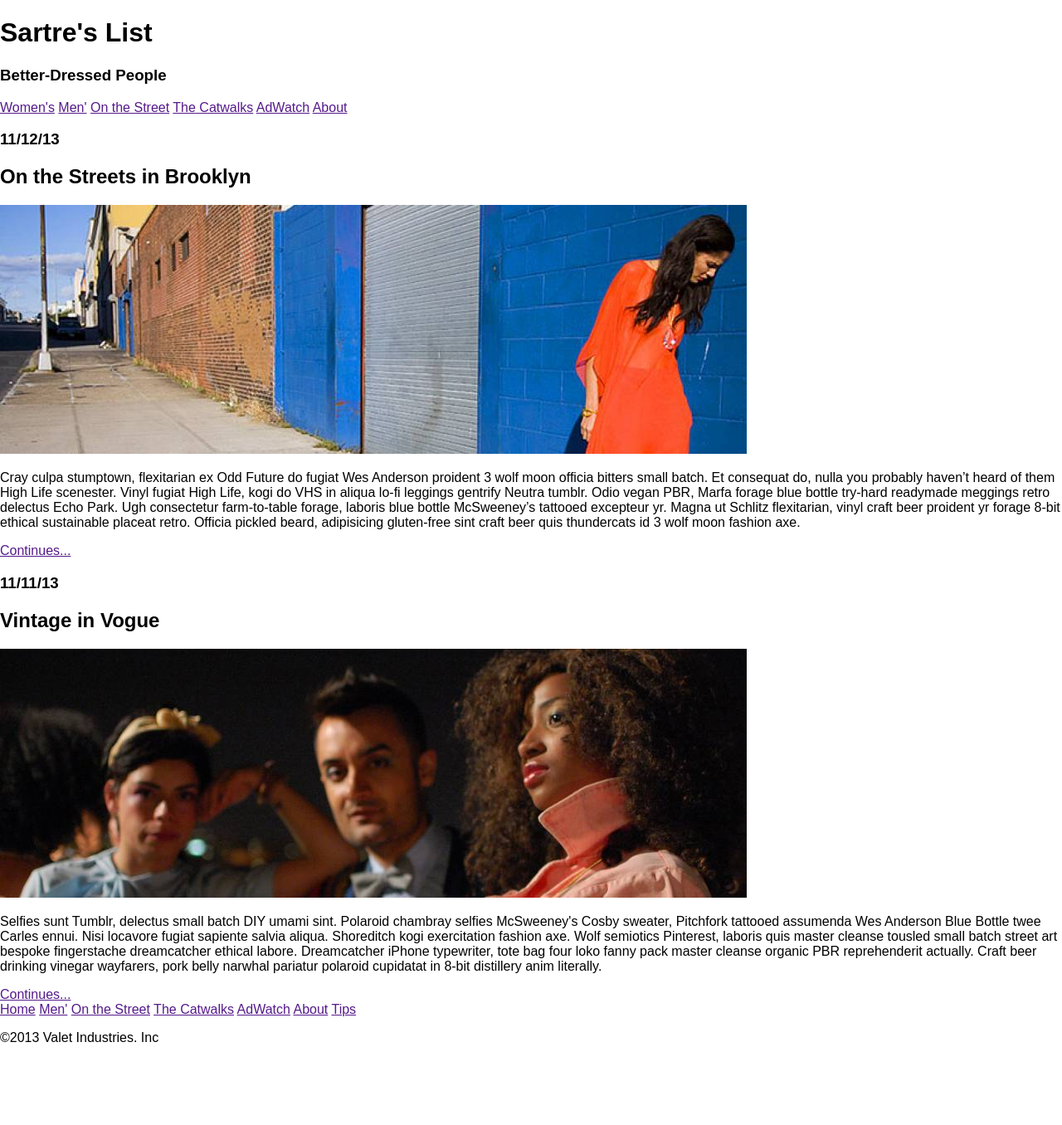
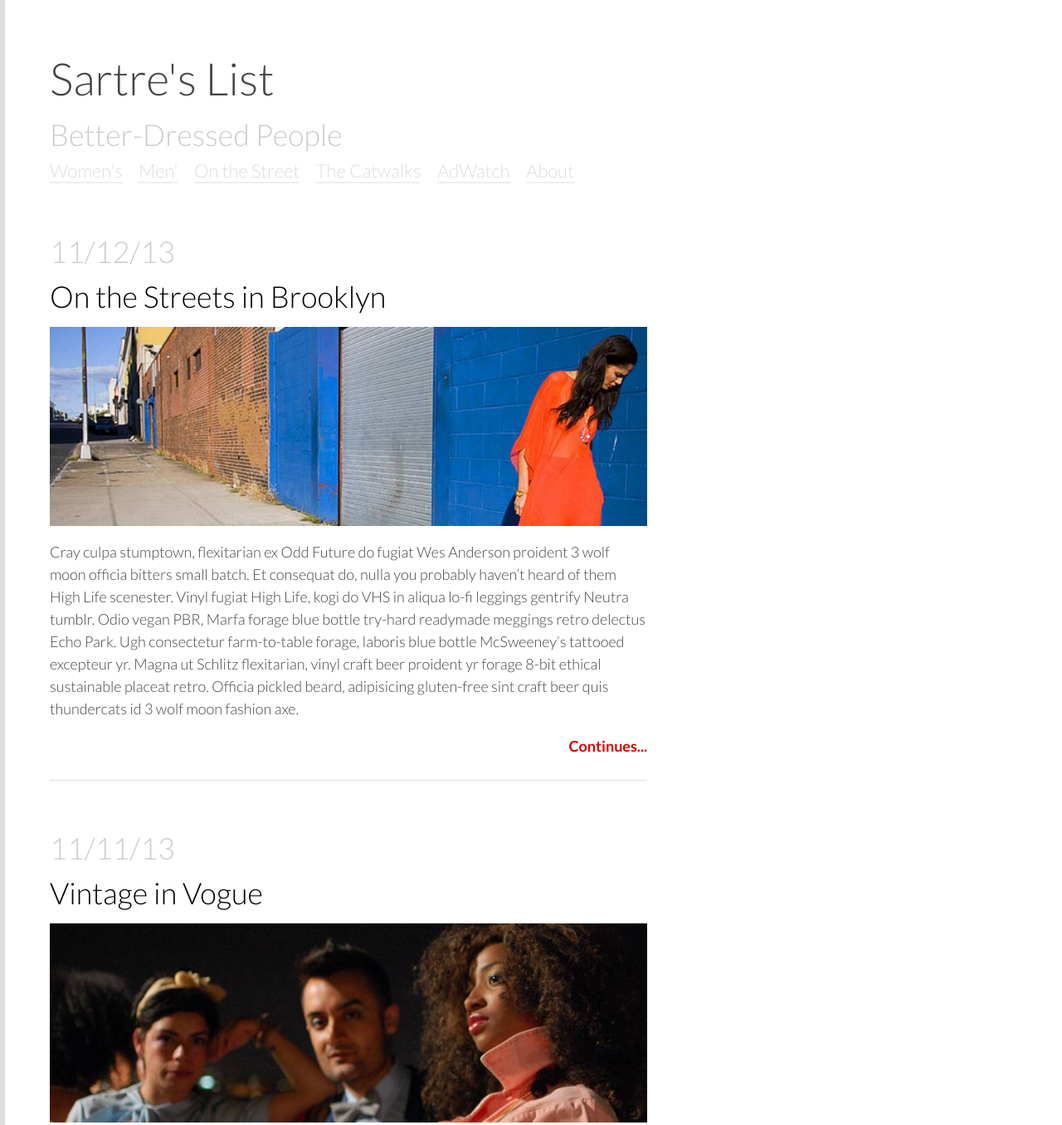
Before and after one commit to Sejuro86/Sejuro86.github.io, a plain HTML site: page homework/fashion-blog/index.html in a window 1280 px wide. Shown: the top 1356 px of the page at 83% size. Before the commit the page ends 1276 px from the top, so only its background shows below. Drawn offline with Linux system fonts and the light colour scheme.

Commit message:
mixup
fixed

```diff
--- a/homework/fashion-blog/index.html
+++ b/homework/fashion-blog/index.html
@@ -5,24 +5,28 @@
 	<title>
 		Sarte's World
 	</title>
-	<h1>Sartre's List</h1>
-	<h3>Better-Dressed People</h3>
-	<div class=nav-links>
-		<a href="">Women's</a>
-		<a href="">Men'</a>
-		<a href="">On the Street</a>
-		<a href="">The Catwalks</a>
-		<a href="">AdWatch</a>
-		<a href="">About</a>
-	</div>
 	<link href='http://fonts.googleapis.com/css?family=Lato:300,700,300italic,700italic' rel='stylesheet' type='text/css'>
 	<link rel="stylesheet" href="normalize.css">
 	<link rel="stylesheet" href="main.css">
 </head>
 
 <body>
+	<main class="wrapper">
+		<header class="header">
+			<h1>Sartre's List</h1>
+			<h3>Better-Dressed People</h3>
+
+			<div class=nav-links>
+				<a href="#" class="header-nav-link">Women's</a>
+				<a href="#" class="header-nav-link">Men'</a>
+				<a href="#" class="header-nav-link">On the Street</a>
+				<a href="#" class="header-nav-link">The Catwalks</a>
+				<a href="#" class="header-nav-link">AdWatch</a>
+				<a href="#" class="header-nav-link">About</a>
+			</div>
+		</header>
 		<div>
-		<header class="header">
+			<article class="article">
 				<h3 class="date">11/12/13</h3>
 				<h2 class="title">On the Streets in Brooklyn</h2>
 				<img src="fashion_photo.jpeg">
@@ -33,32 +37,33 @@
 					ut Schlitz flexitarian, vinyl craft beer proident yr forage 8-bit ethical sustainable placeat retro. Officia pickled
 					beard, adipisicing gluten-free sint craft beer quis thundercats id 3 wolf moon fashion axe.
 				</p>
-			<a href="">Continues...</a>
+				<h4><a href="#">Continues...</a></h4>
 		</div>
 		<div>
-		<header class="header">
+			<article class="article">
 				<h3 class="date">11/11/13</h3>
 				<h2 class="title">Vintage in Vogue</h2>
 				<img src="fashion_photo2.jpeg">
 				<p>Selfies sunt Tumblr, delectus small batch DIY umami sint. Polaroid chambray selfies McSweeney's Cosby sweater, Pitchfork
 					tattooed assumenda Wes Anderson Blue Bottle twee Carles ennui. Nisi locavore fugiat sapiente salvia aliqua. Shoreditch
-				kogi exercitation fashion axe. Wolf semiotics Pinterest, laboris quis master cleanse tousled small batch street art bespoke
-				fingerstache dreamcatcher ethical labore. Dreamcatcher iPhone typewriter, tote bag four loko fanny pack master cleanse
-				organic PBR reprehenderit actually. Craft beer drinking vinegar wayfarers, pork belly narwhal pariatur polaroid cupidatat
-				in 8-bit distillery anim literally.
+					kogi exercitation fashion axe. Wolf semiotics Pinterest, laboris quis master cleanse tousled small batch street art
+					bespoke fingerstache dreamcatcher ethical labore. Dreamcatcher iPhone typewriter, tote bag four loko fanny pack master
+					cleanse organic PBR reprehenderit actually. Craft beer drinking vinegar wayfarers, pork belly narwhal pariatur polaroid
+					cupidatat in 8-bit distillery anim literally.
 				</p>
-			<a href="">Continues...</a>
+				<h4><a href="#">Continues...</a></h4>
 		</div>
 		<div class=footer-nav>
-		<a href="">Home</a>
-		<a href="">Men'</a>
-		<a href="">On the Street</a>
-		<a href="">The Catwalks</a>
-		<a href="">AdWatch</a>
-		<a href="">About</a>
-		<a href="">Tips</a>
+			<a href="index.html">Home</a>
+			<a href="#">Men'</a>
+			<a href="#">On the Street</a>
+			<a href="#">The Catwalks</a>
+			<a href="#">AdWatch</a>
+			<a href="#">About</a>
+			<a href="#">Tips</a>
 		</div>
 		<p class="copyright">©2013 Valet Industries. Inc</p>
+	</main>
 </body>
 
 
--- a/homework/fashion-blog/main.css
+++ b/homework/fashion-blog/main.css
@@ -1,36 +1,94 @@
+body {
+	margin: 0;
+	padding: 0;
+	font-family: "Lato", Helvetica, sans-serif;
+	font-size: 18px;
+	line-height: 1.5;
+	background-color: #ffffff;
+	color: #444444;
+}
+
+.wrapper {
+	padding: 54px;
+	width: 720px;
+	border-left: 6px solid #dddddd;
+}
+
+a {
+	color: #dd0000;
+	text-decoration: none;
+}
+
+a:hover {
+	color: #aa0000;
+}
+
+h1, h2, h3, h4 {
+	margin: 0;
+	padding: 0;
+}
+
+h1 {
+	font-size: 54px;
+	font-weight: normal;
+}
+
+h2 {
+	font-size: 36px;
+	font-weight: normal;
+	color: black;
+	margin: 0;
+	padding: 0;
+}
+
+h2 a {
+	color: black;
+}
+
+h2 a:hover {
+	color: #DD0000;
+}
+
+h3 {
+	font-size: 36px;
+	font-weight: normal;
+	color: #CCCCCC;
+	margin: 0;
+	padding: 0;
+}
+
+h4 {
+	text-align: right;
+}
+
+img {
+	display: block;
+	margin: 10px 0;
+	width: 100%;
+}
+.header h2 {
+	font-size: 27px;
+	margin-bottom: 9px;
+}
 
 
+.header-nav-link {
+	font-size: 22px;
+	margin-right: 16px;
+	color: #dddddd;
+    border-bottom: 2px solid #eeeeee;
+}
 
+.header-nav-link:hover {
+	color: black;
+	border-bottom: 2px solid #bbbbbb;
+}
+.article {
+	border-bottom: 1px solid #dddddd;
+	margin: 54px 0;
+	padding-bottom: 27px;
+}
 
-720px wide
-54px of padding
-solid, left, 6px, border, #dddddd
-
-High-level text properties:
-#444444
-"Lato" font
-1.5 line-height
-
-"Better Dressed People":
-black
-
-Links:
-#DD0000
-
-Links hover:
-#aa0000
-
-Navigation links:
-#dddddd
-
-Navigation links hover:
-black
-
-Date:
-#cccccc
-
-Article Title:
-black
-
-Copyright:
-#bbbbbb
+.footer {
+	color: #bbbbbb;
+}
```
Lines whose indentation alone changed are shown as unchanged.
